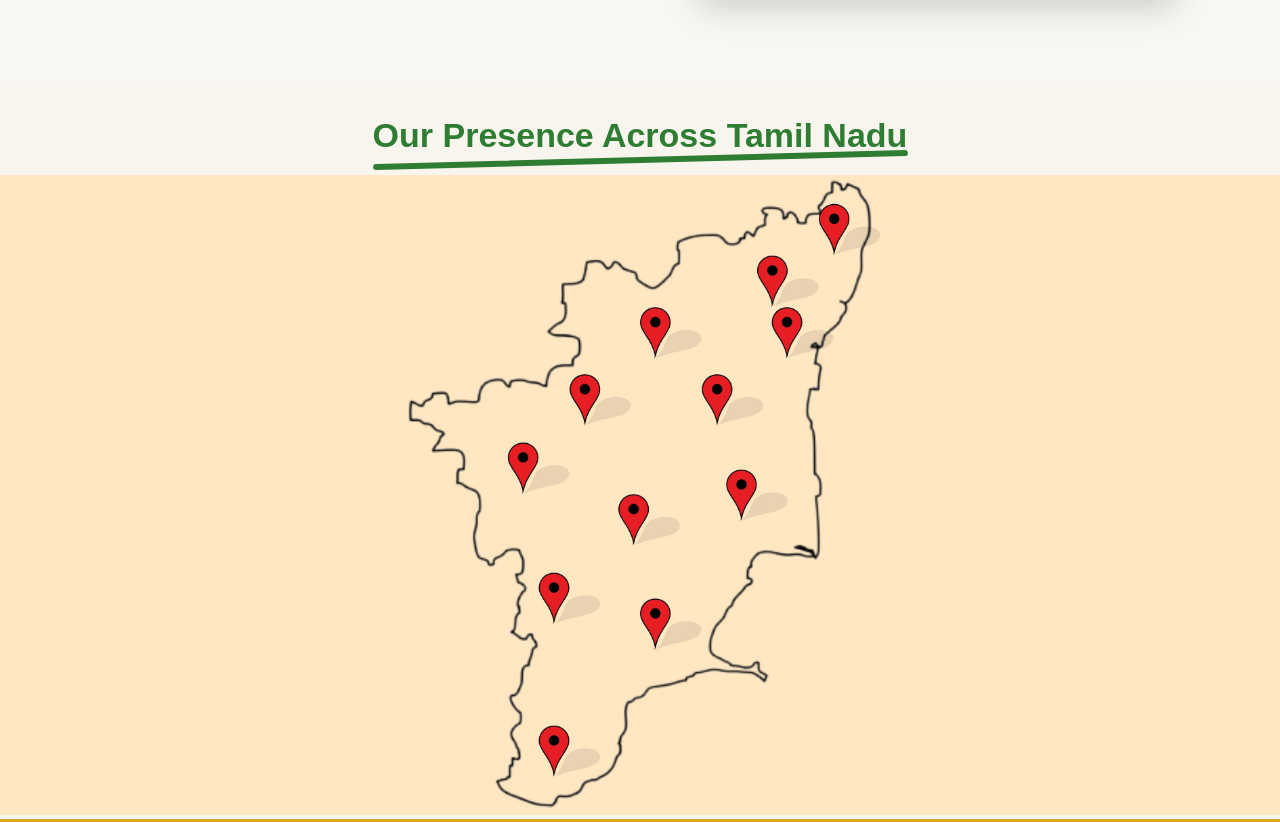
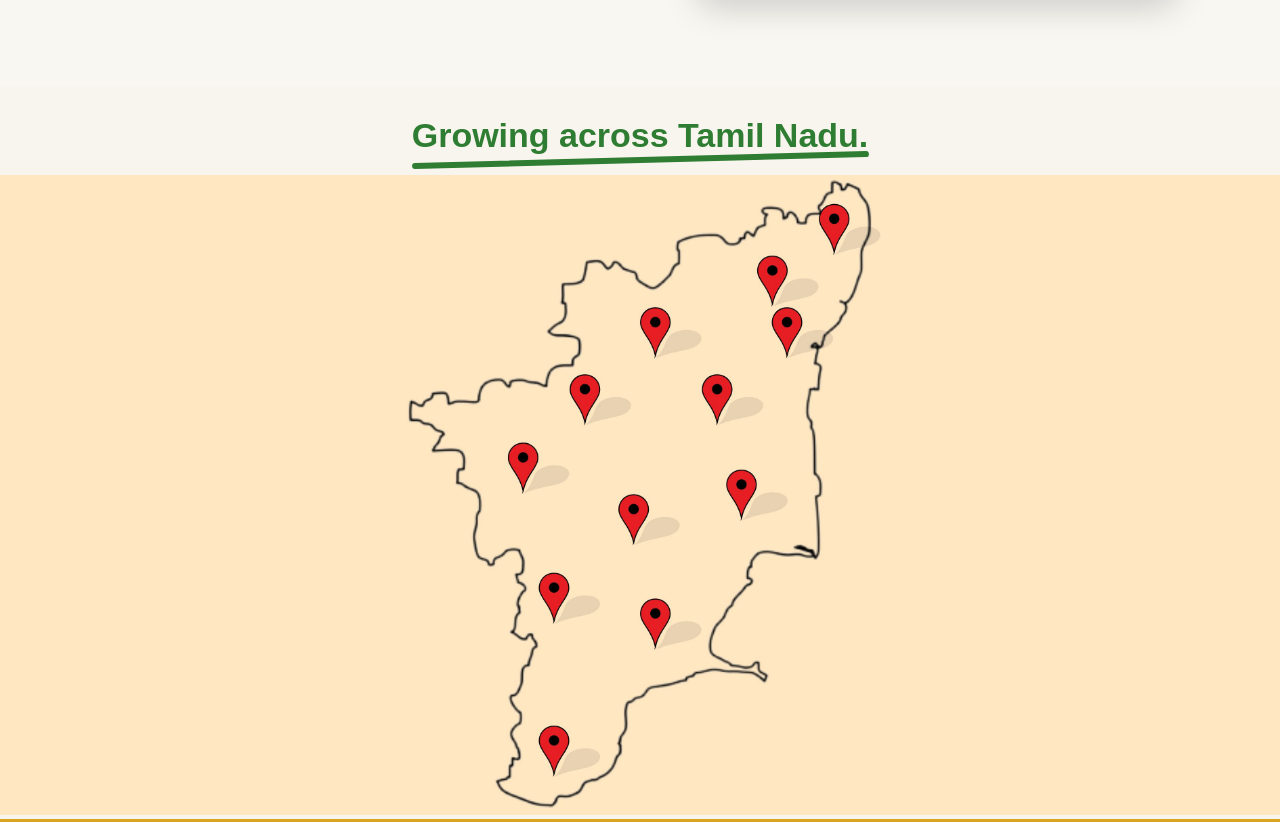
Before and after one commit to jeevianand/ponviyal, a plain HTML site: page about.html in a window 1280 px wide. Shown: the part 2913-3735 px from the top of the page. Drawn offline with Linux system fonts and the light colour scheme.

Commit message:
Update about.html

```diff
--- a/about.html
+++ b/about.html
@@ -787,7 +787,7 @@
 
 <section class="about-map">
 <h2 class="highlight-title">
-   <span class="highlight-text">Our Presence Across Tamil Nadu</span>
+   <span class="highlight-text">Growing across Tamil Nadu.</span>
 </h2>
 
 
@@ -893,4 +893,5 @@
 
 </body>
 
+
 </html>
```
